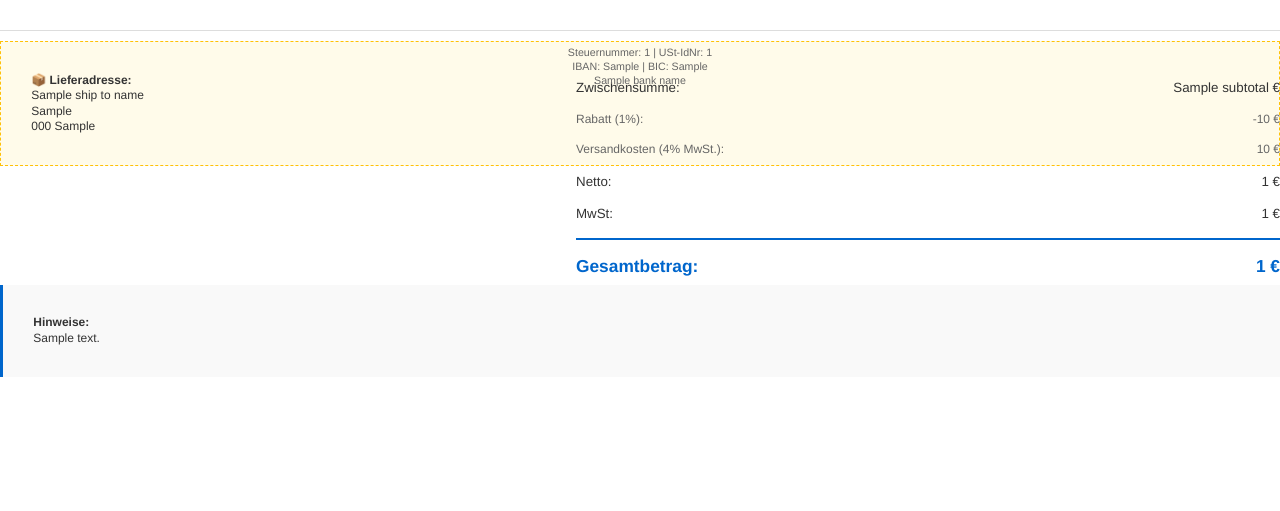
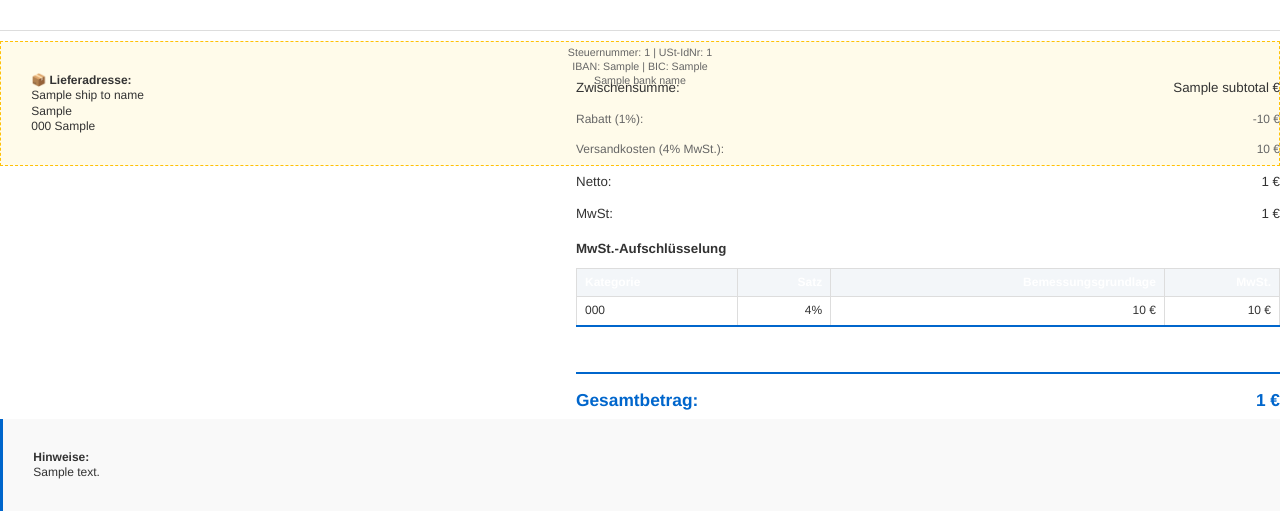
Before and after one commit to atashkayev-stack/invoice-bot, a Python web app: template templates/default/invoice_template.html in a window 1280 px wide. Shown: the part 697-1208 px from the top of the page. Before the commit the page ends 1074 px from the top, so only its background shows below. Run offline with Jinja, Linux system fonts and the light colour scheme; the template is opened without the code that fills it: most values are stand-ins (such as "Sample title", 1, 10 or a date in 2020).

Commit message:
Update all files

```diff
--- a/templates/default/invoice_template.html
+++ b/templates/default/invoice_template.html
@@ -158,6 +158,31 @@
         background: #fffbea;
         border: 1px dashed #ffc107;
         font-size: 9pt;
+      }
+      .vat-table {
+        width: 100%;
+        border-collapse: collapse;
+        margin-top: 10px;
+        font-size: 12px;
+      }
+      .vat-table th,
+      .vat-table td {
+        border: 1px solid #ddd;
+        padding: 6px 8px;
+        text-align: right;
+      }
+      .vat-table th {
+        background: #f3f6f9;
+        font-weight: 700;
+      }
+      .vat-table td.left,
+      .vat-table th.left {
+        text-align: left;
+      }
+      .vat-note {
+        margin-top: 6px;
+        font-size: 11px;
+        color: #666;
       }
     </style>
   </head>
@@ -321,6 +346,43 @@
         >
         <span>{{ skonto_total }} €</span>
       </div>
+      {% endif %} {% if vat_breakdown and vat_breakdown|length > 0 %}
+      <div style="margin-top: 10px">
+        <div style="font-weight: 700; margin-bottom: 6px">
+          MwSt.-Aufschlüsselung
+        </div>
+
+        <table class="vat-table">
+          <thead>
+            <tr>
+              <th class="left">Kategorie</th>
+              <th>Satz</th>
+              <th>Bemessungsgrundlage</th>
+              <th>MwSt.</th>
+            </tr>
+          </thead>
+          <tbody>
+            {% for r in vat_breakdown %}
+            <tr>
+              <td class="left">{{ r.vat_category_code or "" }}</td>
+              <td>{{ r.vat_rate }}%</td>
+              <td>{{ r.taxable_amount }} €</td>
+              <td>{{ r.vat_amount }} €</td>
+            </tr>
+            {% endfor %}
+          </tbody>
+        </table>
+
+        {# если есть причины освобождения — выведем ниже списком #} {% set
+        reasons = [] %} {% for r in vat_breakdown %} {% if r.exemption_reason %}
+        {% set _ = reasons.append(r.exemption_reason) %} {% endif %} {% endfor
+        %} {% if reasons|length > 0 %}
+        <div class="vat-note">
+          {% for txt in reasons|unique %} {{ txt }}{% if not loop.last %}<br />{%
+          endif %} {% endfor %}
+        </div>
+        {% endif %}
+      </div>
       {% endif %}
 
       <div class="totals-row grand">
```
Also changed, not shown: src/pdf_from_template.py (+27 -0 lines).
